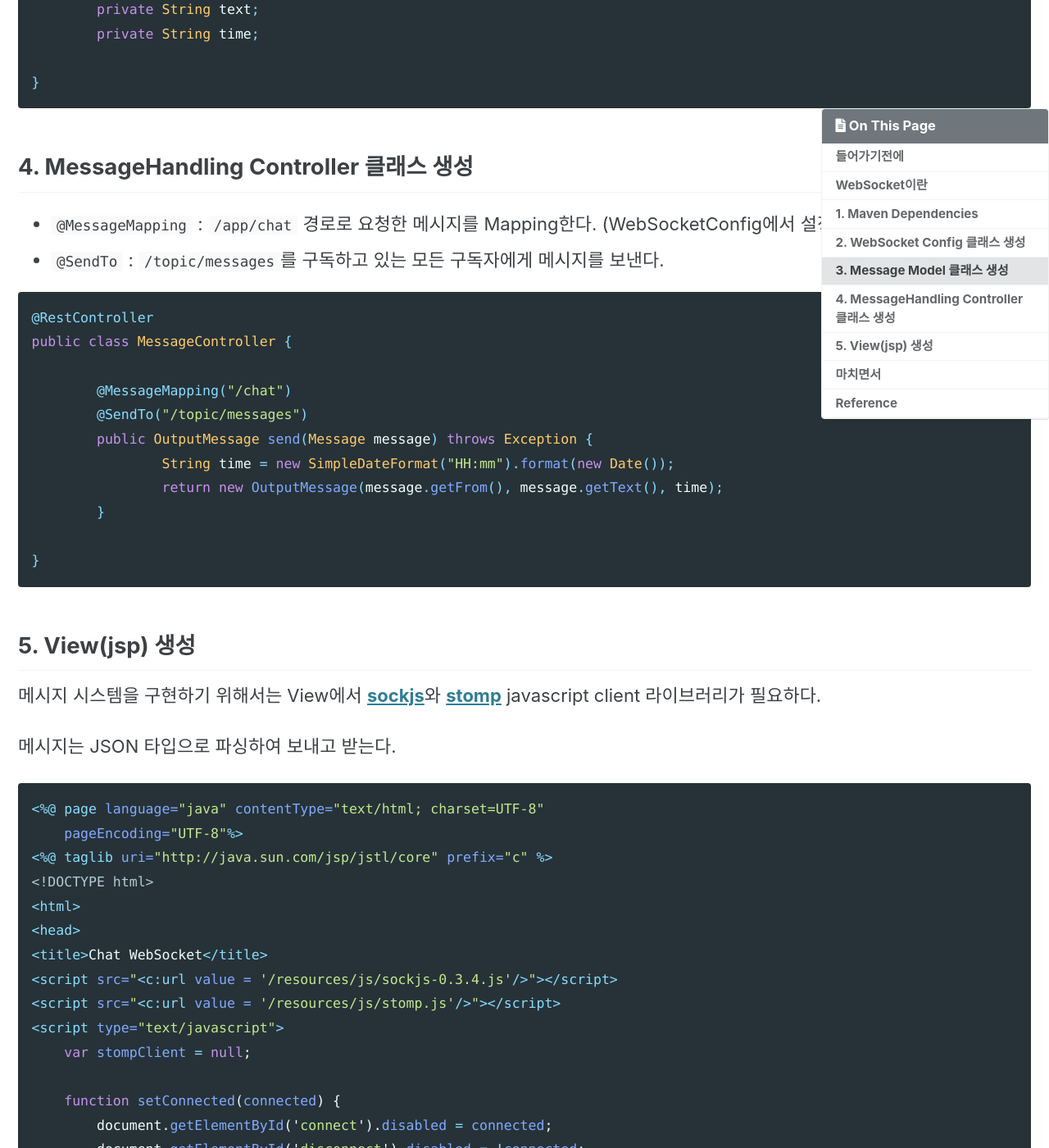
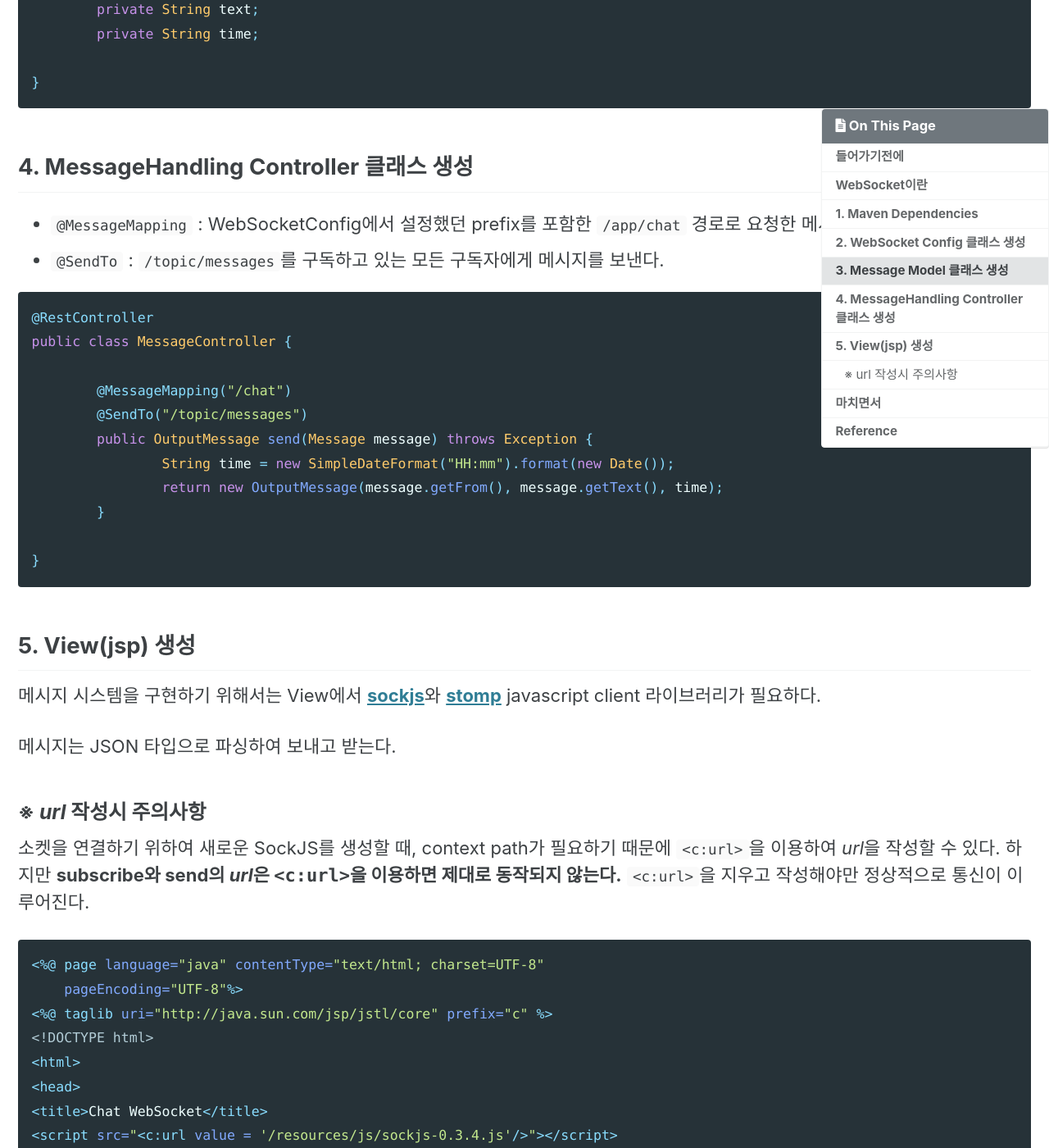
Before and after one commit to jhwlim/jhwlim.github.com, a Jekyll site: the page built from _posts/2021-03-30-spring-websocket-tutorial-1.md, in a window 1280 px wide and 1400 px high, scrolled down 3825 px. Shown: the whole window at 82% size. Built offline with Jekyll 4.4.1, drawn with Linux system fonts in a browser that asks for light colours; cached includes are drawn as plain includes; some of the changed text lies outside the part shown.

Commit message:
Modify 2021-03-30 post

````diff
--- a/_posts/2021-03-30-spring-websocket-tutorial-1.md
+++ b/_posts/2021-03-30-spring-websocket-tutorial-1.md
@@ -115,7 +115,7 @@ public class OutputMessage {
 
 ## 4. MessageHandling Controller 클래스 생성
 
-- `@MessageMapping` : `/app/chat` 경로로 요청한 메시지를 Mapping한다. (WebSocketConfig에서 설정했던 prefix 포함)
+- `@MessageMapping` : WebSocketConfig에서 설정했던 prefix를 포함한 `/app/chat` 경로로 요청한 메시지를 Mapping한다.
 - `@SendTo` : `/topic/messages`를 구독하고 있는 모든 구독자에게 메시지를 보낸다.
 
 ```java
@@ -137,6 +137,8 @@ public class MessageController {
 
 메시지는 JSON 타입으로 파싱하여 보내고 받는다.
 
+### ※ *url* 작성시 주의사항
+소켓을 연결하기 위하여 새로운 SockJS를 생성할 때, context path가 필요하기 때문에 `<c:url>`을 이용하여 *url*을 작성할 수 있다. 하지만 **subscribe와 send의 *url*은 `<c:url>`을 이용하면 제대로 동작되지 않는다.** `<c:url>`을 지우고 작성해야만 정상적으로 통신이 이루어진다.
 
 ```jsp
 <%@ page language="java" contentType="text/html; charset=UTF-8"
````
Also changed, not shown: other parts of _posts/2021-03-30-spring-websocket-tutorial-1.md (+2 -2 lines).
